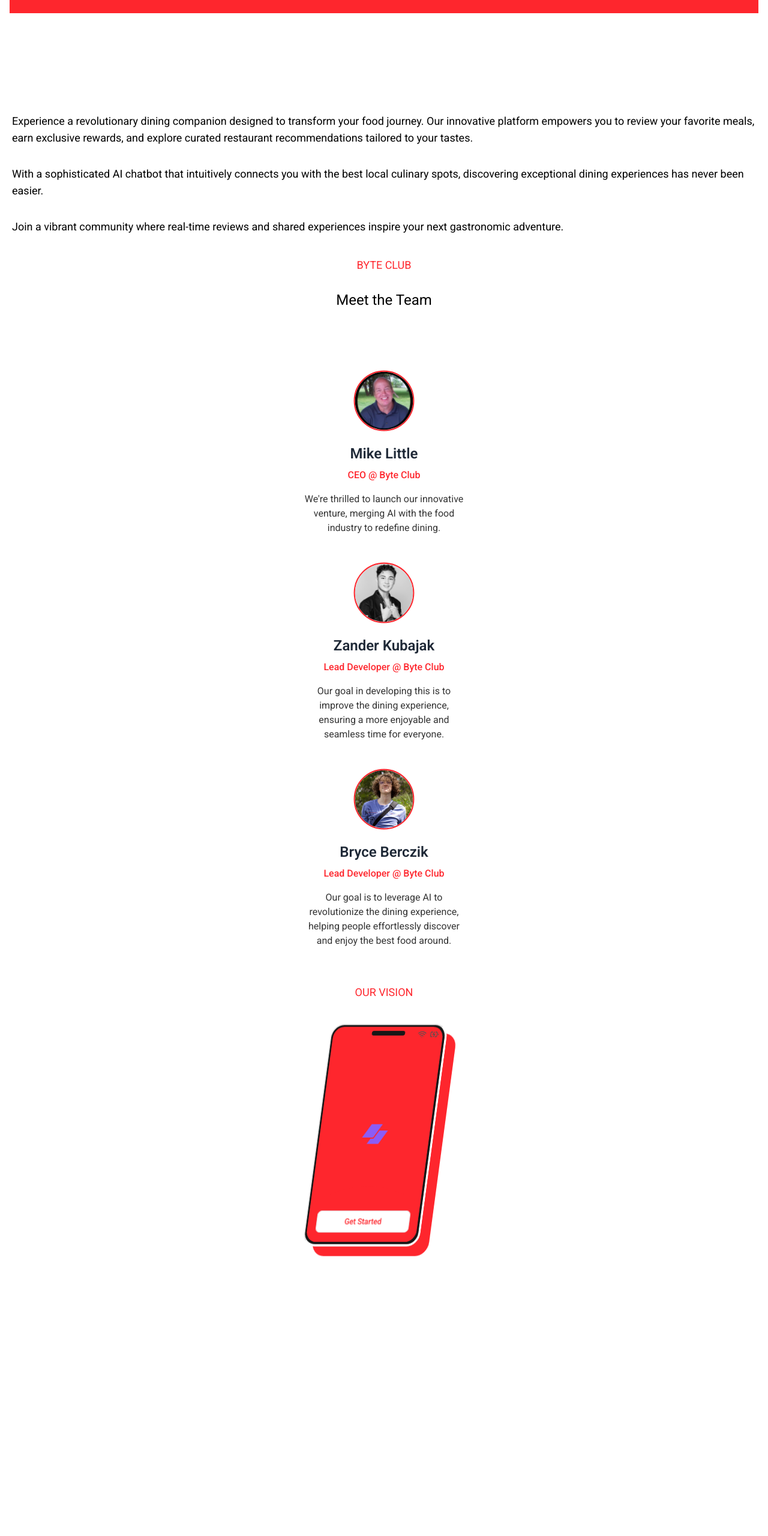
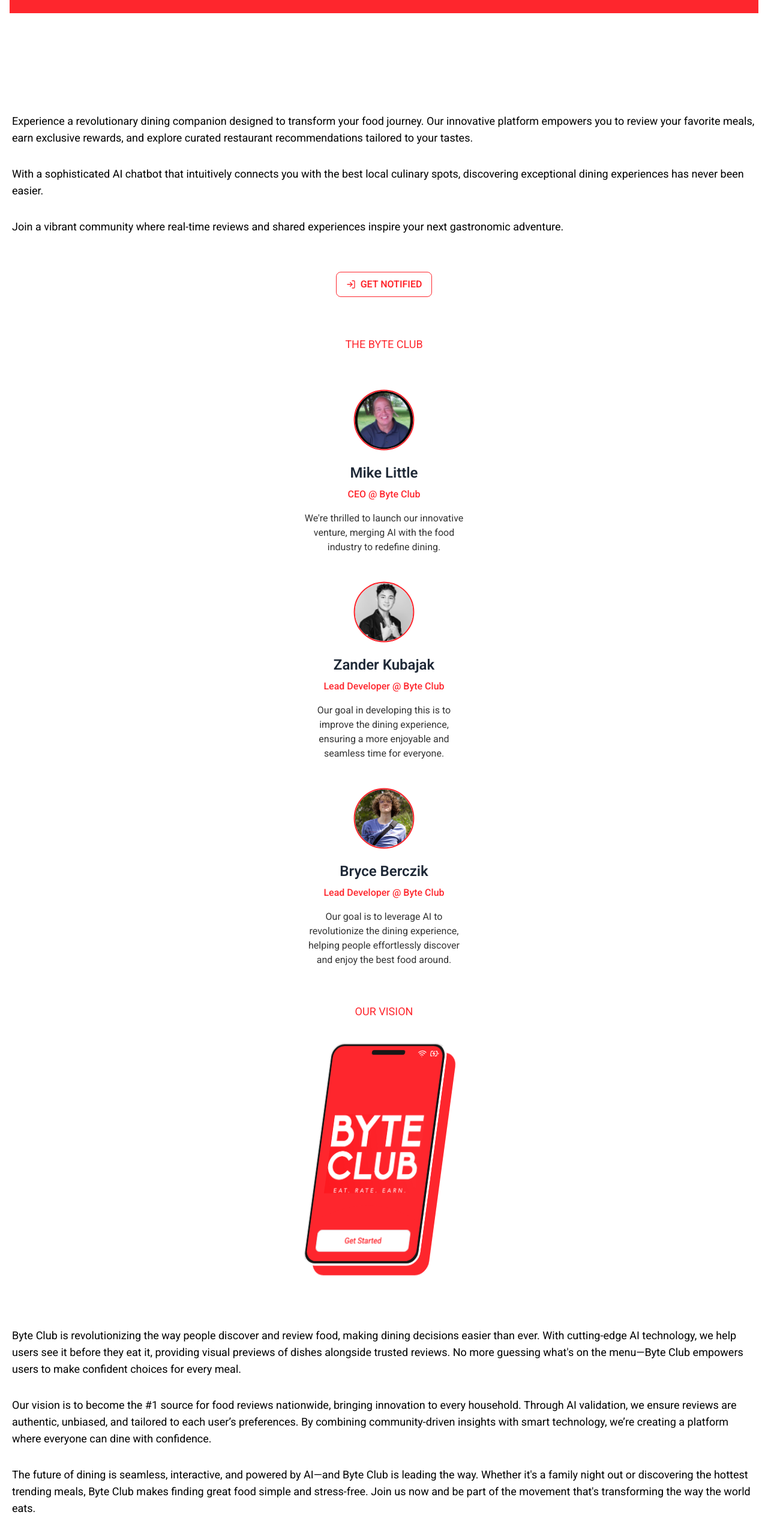
Before and after one commit to ZVKubajak/byteclub-landing-page, a React (Vite) app: page / in a window 1280 px wide. Shown: the part 546-3106 px from the top of the page at 60% size. Before the commit the page ends 2694 px from the top, so only its background shows below. Built offline with nearby package versions, Linux system fonts and the light colour scheme.

Commit message:
added new button

```diff
--- a/src/pages/Home.tsx
+++ b/src/pages/Home.tsx
@@ -5,6 +5,7 @@
 import Zander from "../images/zander.jpg";
 import Bryce from "../images/IMG_0240.jpg";
 import Phone from "../ui/3dPhone";
+import ButtonWrapper from "../ui/RegisterButton";
 
 const Home = () => {
   return (
@@ -54,12 +55,12 @@
           Join a vibrant community where real-time reviews and shared
           experiences inspire your next gastronomic adventure.
         </p>
+        <ButtonWrapper />
       </div>
       {/* meet the team section */}
       <div className="text-center mt-9 px-8">
-        <h1 className="text-[#fe262d] text-lg">BYTE CLUB</h1>
-        <h1 className="text-2xl mt-7">Meet the Team</h1>
-        <div className="mt-20 flex flex-col items-center">
+        <h1 className="text-[#fe262d] text-lg">THE BYTE CLUB</h1>
+        <div className="mt-10 flex flex-col items-center">
           <TeamMember
             imgsrc={Mike}
             position="CEO @ Byte Club"
@@ -81,9 +82,32 @@
         </div>
       </div>
       {/* our vision section */}
-      <div className="text-center mt-9">
+      <div className="text-center mt-9 px-5">
         <h1 className="text-[#fe262d] text-lg">OUR VISION</h1>
         <Phone />
+        <p className="text-lg text-left my-8">
+          Byte Club is revolutionizing the way people discover and review food,
+          making dining decisions easier than ever. With cutting-edge AI
+          technology, we help users see it before they eat it, providing visual
+          previews of dishes alongside trusted reviews. No more guessing what's
+          on the menu—Byte Club empowers users to make confident choices for
+          every meal.
+        </p>
+        <p className="text-lg text-left mb-8">
+          Our vision is to become the #1 source for food reviews nationwide,
+          bringing innovation to every household. Through AI validation, we
+          ensure reviews are authentic, unbiased, and tailored to each user’s
+          preferences. By combining community-driven insights with smart
+          technology, we’re creating a platform where everyone can dine with
+          confidence.
+        </p>
+        <p className="text-lg text-left mb-8">
+          The future of dining is seamless, interactive, and powered by AI—and
+          Byte Club is leading the way. Whether it's a family night out or
+          discovering the hottest trending meals, Byte Club makes finding great
+          food simple and stress-free. Join us now and be part of the movement
+          that's transforming the way the world eats.
+        </p>
       </div>
     </div>
   );
--- a/src/ui/3dPhone.tsx
+++ b/src/ui/3dPhone.tsx
@@ -1,5 +1,6 @@
 import { motion } from "framer-motion";
 import { FiBatteryCharging, FiWifi } from "react-icons/fi";
+import BrandLogo from "../images/image.png"
 
 const Phone = () => {
   return (
@@ -45,8 +46,8 @@
     <>
       <div className="absolute left-[50%] top-2.5 z-10 h-2 w-16 -translate-x-[50%] rounded-md bg-neutral-900"></div>
       <div className="absolute right-3 top-2 z-10 flex gap-2">
-        <FiWifi className="text-neutral-600" />
-        <FiBatteryCharging className="text-neutral-600" />
+        <FiWifi className="text-white" />
+        <FiBatteryCharging className="text-white" />
       </div>
     </>
   );
@@ -56,23 +57,7 @@
   return (
     <div className="relative z-0 grid h-full w-full place-content-center overflow-hidden rounded-[20px] bg-[#fe262d]">
       {/* Example logo from logoispum */}
-      <svg
-        width="50"
-        height="39"
-        viewBox="0 0 50 39"
-        fill="none"
-        xmlns="http://www.w3.org/2000/svg"
-        className="fill-violet-500"
-      >
-        <path
-          d="M16.4992 2H37.5808L22.0816 24.9729H1L16.4992 2Z"
-          stopColor="#000000"
-        ></path>
-        <path
-          d="M17.4224 27.102L11.4192 36H33.5008L49 13.0271H32.7024L23.2064 27.102H17.4224Z"
-          stopColor="#000000"
-        ></path>
-      </svg>
+      <img src={BrandLogo} width={175} alt="brand logo" />
 
       <button className="absolute bottom-4 left-4 right-4 z-10 rounded-lg border-[1px] bg-white py-2 text-sm font-medium text-[#fe262d] backdrop-blur">
         Get Started
--- /dev/null
+++ b/src/ui/RegisterButton.tsx
@@ -0,0 +1,43 @@
+import { FiLogIn } from "react-icons/fi";
+
+const ButtonWrapper = () => {
+  return (
+    <div className="flex min-h-[100px] items-center justify-center">
+      <RoundedSlideButton />
+    </div>
+  );
+};
+
+const RoundedSlideButton = () => {
+  const handleRegisterClick = () => {
+    window.location.href = "/register";
+    window.scrollTo({ top: 0, behavior: "smooth" });
+  };
+
+  return (
+    <button
+      onClick={handleRegisterClick}
+      className={`
+        relative z-0 flex items-center gap-2 overflow-hidden rounded-lg border-[1px]
+        border-[#fe262d] px-4 py-2 font-semibold
+        uppercase text-[#fe262d] transition-all duration-500
+
+        before:absolute before:inset-0
+        before:-z-10 before:translate-x-[150%]
+        before:translate-y-[150%] before:scale-[2.5]
+        before:rounded-[100%] before:bg-[#fe262d]
+        before:transition-transform before:duration-1000
+        before:content-[""]
+
+        hover:scale-105 hover:text-white
+        hover:before:translate-x-[0%]
+        hover:before:translate-y-[0%]
+        active:scale-95`}
+    >
+      <FiLogIn />
+      <span>Get Notified</span>
+    </button>
+  );
+};
+
+export default ButtonWrapper;
```
